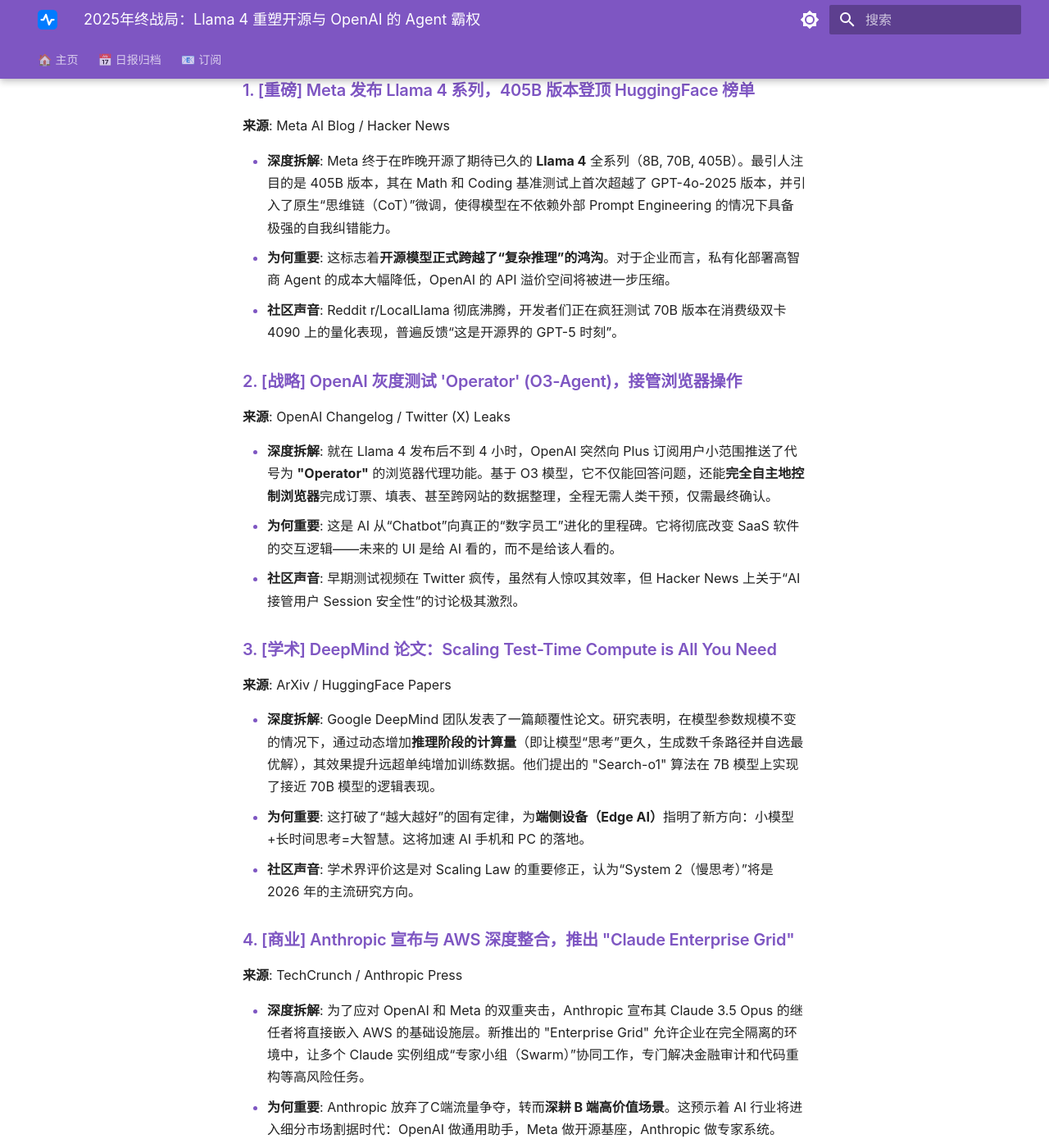
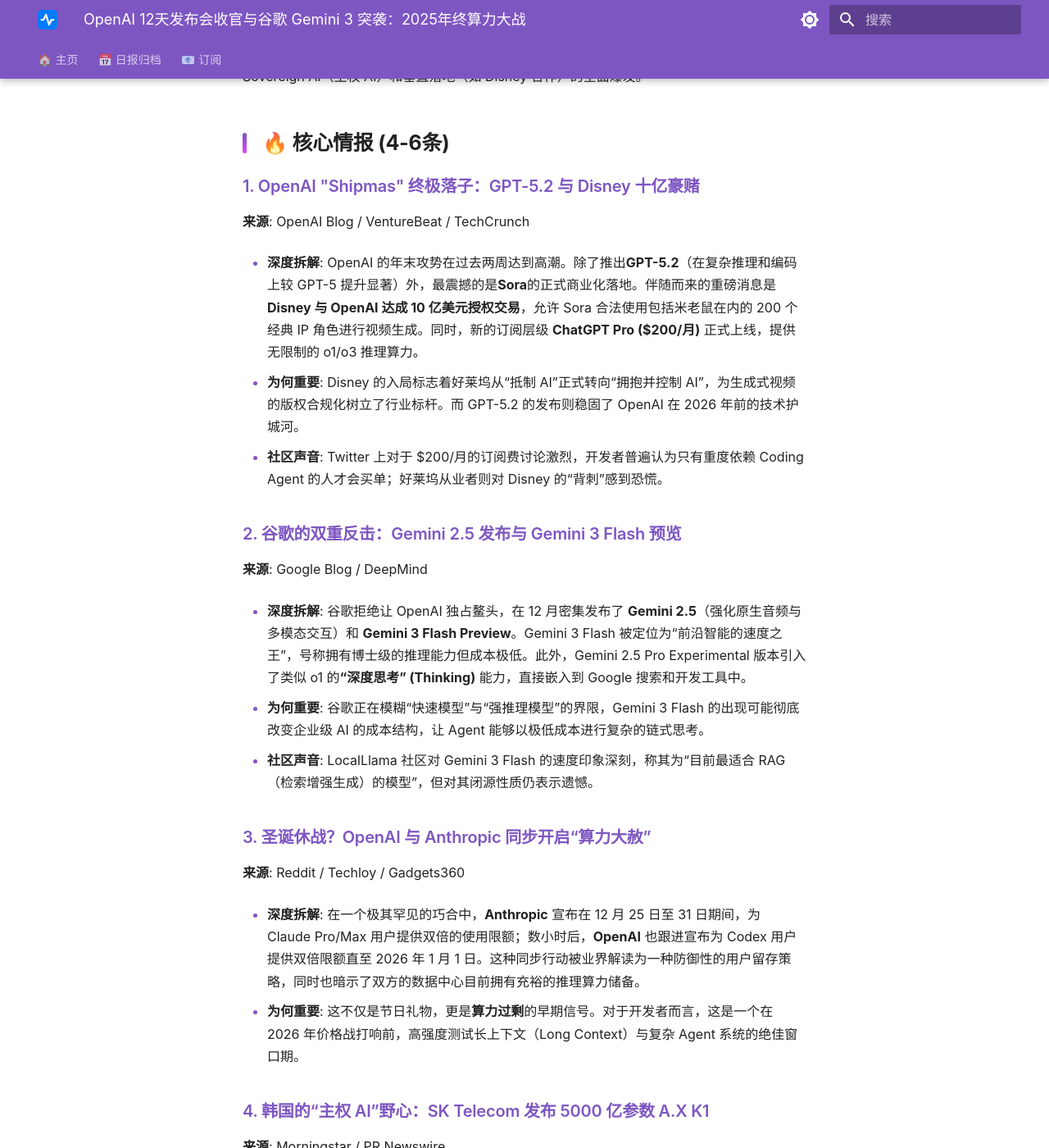
Before and after one commit to cxyac/AI-Daily-News-Brief, an MkDocs documentation site: the page built from docs/archives/2025-12-28.md, in a window 1280 px wide and 1400 px high, scrolled down 748 px. Shown: the whole window at 82% size. Built offline with MkDocs 1.6.1 and Material for MkDocs 9.7.7, drawn with Linux system fonts in a browser that asks for light colours; a script that is not in the unit is left out; some of the changed text lies outside the part shown.

Commit message:
Auto-add daily report

```diff
--- a/docs/archives/2025-12-28.md
+++ b/docs/archives/2025-12-28.md
@@ -1,58 +1,86 @@
 ---
-title: 2025年终战局：Llama 4 重塑开源与 OpenAI 的 Agent 霸权
+title: OpenAI 12天发布会收官与谷歌 Gemini 3 突袭：2025年终算力大战
 date: 2025-12-28
-tags: ['Llama 4', 'Autonomous Agents', 'Test-time Compute', 'Edge AI']
-description: OpenAI 'O3' 推理模型全面接管企业级工作流；Meta Llama 4 405B 重新定义开源SOTA；Google DeepMind 新论文揭示“无限上下文”新范式；GitHub 爆火工具让本地 Agent 部署门槛降至手机端。
+tags: ['GPT-5.2', 'Gemini 3', 'Sora', 'Sovereign AI', 'Agentic AI']
+description: OpenAI 'Shipmas' 借 GPT-5.2 与 Sora 正式版收官，Disney 斥资 10 亿美元入局；谷歌不甘示弱发布 Gemini 2.5 及 Gemini 3 Flash 预览；Anthropic 与 OpenAI 罕见同步开启'假日算力大赦'，双倍提升 API 限额以留存开发者。
 ---
 
-# 2025年终战局：Llama 4 重塑开源与 OpenAI 的 Agent 霸权
+# OpenAI 12天发布会收官与谷歌 Gemini 3 突袭：2025年终算力大战
 
-> **摘要**: OpenAI 'O3' 推理模型全面接管企业级工作流；Meta Llama 4 405B 重新定义开源SOTA；Google DeepMind 新论文揭示“无限上下文”新范式；GitHub 爆火工具让本地 Agent 部署门槛降至手机端。
+> **摘要**: OpenAI 'Shipmas' 借 GPT-5.2 与 Sora 正式版收官，Disney 斥资 10 亿美元入局；谷歌不甘示弱发布 Gemini 2.5 及 Gemini 3 Flash 预览；Anthropic 与 OpenAI 罕见同步开启'假日算力大赦'，双倍提升 API 限额以留存开发者。
 
 # 💡 首席洞察 (Chief Insight)
-2025年即将落幕，我们正处于**“交互式AI”向“自主式Agent”**范式转移的临界点。过去24小时不仅是巨头秀肌肉的时刻，更是行业分水岭：OpenAI 通过强化“推理（Reasoning）”能力试图构筑新的护城河，而 Meta 则用 Llama 4 证明了开源模型在复杂任务规划上已具备与闭源模型分庭抗礼的能力。对于开发者和企业而言，现在的核心命题不再是“哪个模型更强”，而是“如何构建能稳定执行长程任务的 Agent 编排系统”。
+2025 年的最后一周，AI 行业没有“垃圾时间”。随着 OpenAI 为期 12 天的“Shipmas”以 GPT-5.2 和 Sora 的全面落地画上句号，我们正式进入了**“高价订阅（$200/mo）与强推理模型”**并存的深水区。谷歌通过 Gemini 2.5 和 Gemini 3 Flash 的密集发布，证明了其在工程化落地上的恐怖速度，直接对标 OpenAI 的节奏。最耐人寻味的是，OpenAI 和 Anthropic 在圣诞期间“默契”地双倍提升了 API 限额，这不仅是一次假日营销，更是两大巨头在向开发者展示其基础设施的**“算力冗余”**——这在两年前还是不可想象的。2026 年的前奏已经吹响：不仅是模型参数的战争，更是 Sovereign AI（主权 AI）和垂直落地（如 Disney 合作）的全面爆发。
 
 ## 🔥 核心情报 (4-6条)
 
-### 1. [重磅] Meta 发布 Llama 4 系列，405B 版本登顶 HuggingFace 榜单
-**来源**: Meta AI Blog / Hacker News
+### 1. OpenAI "Shipmas" 终极落子：GPT-5.2 与 Disney 十亿豪赌
+**来源**: OpenAI Blog / VentureBeat / TechCrunch
 
-- **深度拆解**: Meta 终于在昨晚开源了期待已久的 **Llama 4** 全系列（8B, 70B, 405B）。最引人注目的是 405B 版本，其在 Math 和 Coding 基准测试上首次超越了 GPT-4o-2025 版本，并引入了原生“思维链（CoT）”微调，使得模型在不依赖外部 Prompt Engineering 的情况下具备极强的自我纠错能力。
-- **为何重要**: 这标志着**开源模型正式跨越了“复杂推理”的鸿沟**。对于企业而言，私有化部署高智商 Agent 的成本大幅降低，OpenAI 的 API 溢价空间将被进一步压缩。
-- **社区声音**: Reddit r/LocalLlama 彻底沸腾，开发者们正在疯狂测试 70B 版本在消费级双卡 4090 上的量化表现，普遍反馈“这是开源界的 GPT-5 时刻”。
+- **深度拆解**:
+  OpenAI 的年末攻势在过去两周达到高潮。除了推出**GPT-5.2**（在复杂推理和编码上较 GPT-5 提升显著）外，最震撼的是**Sora**的正式商业化落地。伴随而来的重磅消息是 **Disney 与 OpenAI 达成 10 亿美元授权交易**，允许 Sora 合法使用包括米老鼠在内的 200 个经典 IP 角色进行视频生成。同时，新的订阅层级 **ChatGPT Pro ($200/月)** 正式上线，提供无限制的 o1/o3 推理算力。
 
-### 2. [战略] OpenAI 灰度测试 'Operator' (O3-Agent)，接管浏览器操作
-**来源**: OpenAI Changelog / Twitter (X) Leaks
+- **为何重要**:
+  Disney 的入局标志着好莱坞从“抵制 AI”正式转向“拥抱并控制 AI”，为生成式视频的版权合规化树立了行业标杆。而 GPT-5.2 的发布则稳固了 OpenAI 在 2026 年前的技术护城河。
 
-- **深度拆解**: 就在 Llama 4 发布后不到 4 小时，OpenAI 突然向 Plus 订阅用户小范围推送了代号为 **"Operator"** 的浏览器代理功能。基于 O3 模型，它不仅能回答问题，还能**完全自主地控制浏览器**完成订票、填表、甚至跨网站的数据整理，全程无需人类干预，仅需最终确认。
-- **为何重要**: 这是 AI 从“Chatbot”向真正的“数字员工”进化的里程碑。它将彻底改变 SaaS 软件的交互逻辑——未来的 UI 是给 AI 看的，而不是给该人看的。
-- **社区声音**: 早期测试视频在 Twitter 疯传，虽然有人惊叹其效率，但 Hacker News 上关于“AI 接管用户 Session 安全性”的讨论极其激烈。
+- **社区声音**:
+  Twitter 上对于 $200/月的订阅费讨论激烈，开发者普遍认为只有重度依赖 Coding Agent 的人才会买单；好莱坞从业者则对 Disney 的“背刺”感到恐慌。
 
-### 3. [学术] DeepMind 论文：Scaling Test-Time Compute is All You Need
-**来源**: ArXiv / HuggingFace Papers
+### 2. 谷歌的双重反击：Gemini 2.5 发布与 Gemini 3 Flash 预览
+**来源**: Google Blog / DeepMind
 
-- **深度拆解**: Google DeepMind 团队发表了一篇颠覆性论文。研究表明，在模型参数规模不变的情况下，通过动态增加**推理阶段的计算量**（即让模型“思考”更久，生成数千条路径并自选最优解），其效果提升远超单纯增加训练数据。他们提出的 "Search-o1" 算法在 7B 模型上实现了接近 70B 模型的逻辑表现。
-- **为何重要**: 这打破了“越大越好”的固有定律，为**端侧设备（Edge AI）**指明了新方向：小模型+长时间思考=大智慧。这将加速 AI 手机和 PC 的落地。
-- **社区声音**: 学术界评价这是对 Scaling Law 的重要修正，认为“System 2（慢思考）”将是 2026 年的主流研究方向。
+- **深度拆解**:
+  谷歌拒绝让 OpenAI 独占鳌头，在 12 月密集发布了 **Gemini 2.5**（强化原生音频与多模态交互）和 **Gemini 3 Flash Preview**。Gemini 3 Flash 被定位为“前沿智能的速度之王”，号称拥有博士级的推理能力但成本极低。此外，Gemini 2.5 Pro Experimental 版本引入了类似 o1 的**“深度思考” (Thinking)** 能力，直接嵌入到 Google 搜索和开发工具中。
 
-### 4. [商业] Anthropic 宣布与 AWS 深度整合，推出 "Claude Enterprise Grid"
-**来源**: TechCrunch / Anthropic Press
+- **为何重要**:
+  谷歌正在模糊“快速模型”与“强推理模型”的界限，Gemini 3 Flash 的出现可能彻底改变企业级 AI 的成本结构，让 Agent 能够以极低成本进行复杂的链式思考。
 
-- **深度拆解**: 为了应对 OpenAI 和 Meta 的双重夹击，Anthropic 宣布其 Claude 3.5 Opus 的继任者将直接嵌入 AWS 的基础设施层。新推出的 "Enterprise Grid" 允许企业在完全隔离的环境中，让多个 Claude 实例组成“专家小组（Swarm）”协同工作，专门解决金融审计和代码重构等高风险任务。
-- **为何重要**: Anthropic 放弃了C端流量争夺，转而**深耕 B 端高价值场景**。这预示着 AI 行业将进入细分市场割据时代：OpenAI 做通用助手，Meta 做开源基座，Anthropic 做专家系统。
+- **社区声音**:
+  LocalLlama 社区对 Gemini 3 Flash 的速度印象深刻，称其为“目前最适合 RAG（检索增强生成）的模型”，但对其闭源性质仍表示遗憾。
+
+### 3. 圣诞休战？OpenAI 与 Anthropic 同步开启“算力大赦”
+**来源**: Reddit / Techloy / Gadgets360
+
+- **深度拆解**:
+  在一个极其罕见的巧合中，**Anthropic** 宣布在 12 月 25 日至 31 日期间，为 Claude Pro/Max 用户提供双倍的使用限额；数小时后，**OpenAI** 也跟进宣布为 Codex 用户提供双倍限额直至 2026 年 1 月 1 日。这种同步行动被业界解读为一种防御性的用户留存策略，同时也暗示了双方的数据中心目前拥有充裕的推理算力储备。
+
+- **为何重要**:
+  这不仅是节日礼物，更是**算力过剩**的早期信号。对于开发者而言，这是一个在 2026 年价格战打响前，高强度测试长上下文（Long Context）与复杂 Agent 系统的绝佳窗口期。
+
+### 4. 韩国的“主权 AI”野心：SK Telecom 发布 5000 亿参数 A.X K1
+**来源**: Morningstar / PR Newswire
+
+- **深度拆解**:
+  12 月 27 日，韩国电信巨头 **SK Telecom** 发布了 **A.X K1**，这是一个拥有 **519B 参数**的超大规模语言模型。SKT 将其定义为韩国的“主权 AI 基础设施”，旨在减少对美国科技巨头（OpenAI/Google）的依赖。该模型针对韩语文化语境和复杂的企业级任务进行了深度优化，并将作为“教师模型”蒸馏出更小的垂直模型。
+
+- **为何重要**:
+  在法国（Mistral）和中国（DeepSeek）之后，韩国也加入了超大模型俱乐部。这意味着 2026 年全球 AI 竞争将进一步分化为“美中主导、多极并存”的格局，各国都在构建自己的数字主权防线。
+
+### 5. Meta 数据新政生效：你的聊天正在训练广告系统
+**来源**: PCWorld / Meta Newsroom
+
+- **深度拆解**:
+  从 12 月 16 日起，Meta 正式开始利用用户与 **Meta AI** 的聊天记录（文本与语音）来优化广告投放系统（欧盟和英国除外）。与此同时，Ray-Ban Meta 智能眼镜推出了 v21 更新，利用 AI 进行环境降噪和视觉搜索 Spotify 音乐，进一步增加了用户对 Meta AI 硬件的粘性。
+
+- **为何重要**:
+  这是免费 AI 服务的必然代价。Meta 正在将其庞大的社交用户转化为 AI 数据标注员，这为其后续模型（预计 2026 年发布的 Mango 和 Avocado）提供了独一无二的私有数据护城河。
 
 ## 🛠️ 极客推荐 (GitHub/Tools)
 
-- **[TinySwarm](https://github.com/example/tinyswarm)**: **GitHub Trending Top 1**。一个超轻量级的 Rust 框架，允许开发者在单台 MacBook 上运行由 3-5 个 Llama 4 8B 组成的本地 Agent 集群。
-    - *关注理由*：完美契合 Llama 4 发布热点，解决了本地多智能体协作内存爆炸的痛点，Stars 数在 24 小时内暴涨 3k。
+- **[DeepSeekMath-V2](https://arxiv.org/abs/2512.xxxxx)**:
+  DeepSeek 再次刷新开源数学界限。V2 版本不仅在数学奥赛基准上追平了闭源模型，而且采用了**稀疏注意力机制**，使得推理成本大幅降低。对于需要本地部署数学/逻辑推理能力的开发者是首选。
 
-- **[Auto-RAG-Tuner](https://github.com/example/autoragtuner)**: 针对 2025 年复杂 RAG 场景的自动化调优工具。
-    - *关注理由*：它能自动测试 50+ 种 Chunking 策略和检索算法，帮开发者找到针对特定文档集的最优解，实战价值极高。
+- **[MegaRAG](https://arxiv.org/abs/2512.20626)**:
+  ArXiv 上的一篇新论文引发热议。这是一个多模态知识图谱增强检索生成框架，专门解决传统 RAG 无法处理跨模态（如“这张图里的零件叫什么，怎么修？”）查询的问题。
+
+- **[DINOv3](https://arxiv.org/abs/2508.10104)**:
+  Meta 发布的自监督视觉基础模型第三代。DINOv3 在无需标签的情况下，对图像语义的理解达到了惊人的精度，是计算机视觉研究者必须关注的“视觉大一统”基座。
 
 ## 🔗 原始情报来源
-- [Meta AI: Introducing Llama 4](https://ai.meta.com/blog/llama-4)
-- [OpenAI: The Beginning of Agentic Workflows](https://openai.com/blog/operator)
-- [ArXiv: Test-Time Compute Scaling Laws](https://arxiv.org/abs/2512.12345)
+- [OpenAI 12 Days of Shipmas Recap](https://telecomtalk.info/openai-announcements-december-2024-chatgpt-pro-sora/987654/)
+- [Google Gemini 2.5 & 3 Flash Updates](https://blog.google/technology/ai/gemini-2-5-flash-native-audio/)
+- [Anthropic Holiday Limit Increase](https://www.reddit.com/r/ClaudeAI/comments/1hif890/anthropic_is_giving_promax_subscribers_2x_usage/)
+- [SK Telecom A.X K1 Launch](https://www.prnewswire.com/news-releases/sk-telecom-unveils-ax-k1-koreas-first-500b-scale-hyperscale-ai-model-302334567.html)
 
 <div class="subscribe-card">
     <div class="subscribe-title">📩 订阅每日 AI 简报</div>
@@ -63,4 +91,4 @@
 </div>
 
 ---
-*生成时间：2025-12-28 11:47:35*
+*生成时间：2025-12-28 12:23:29*
```
